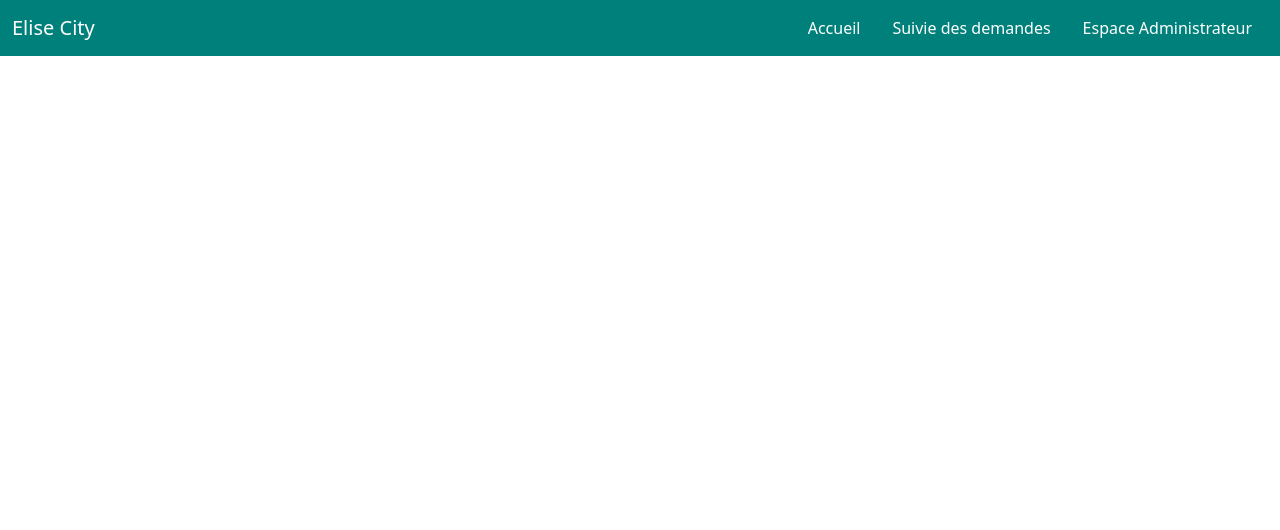
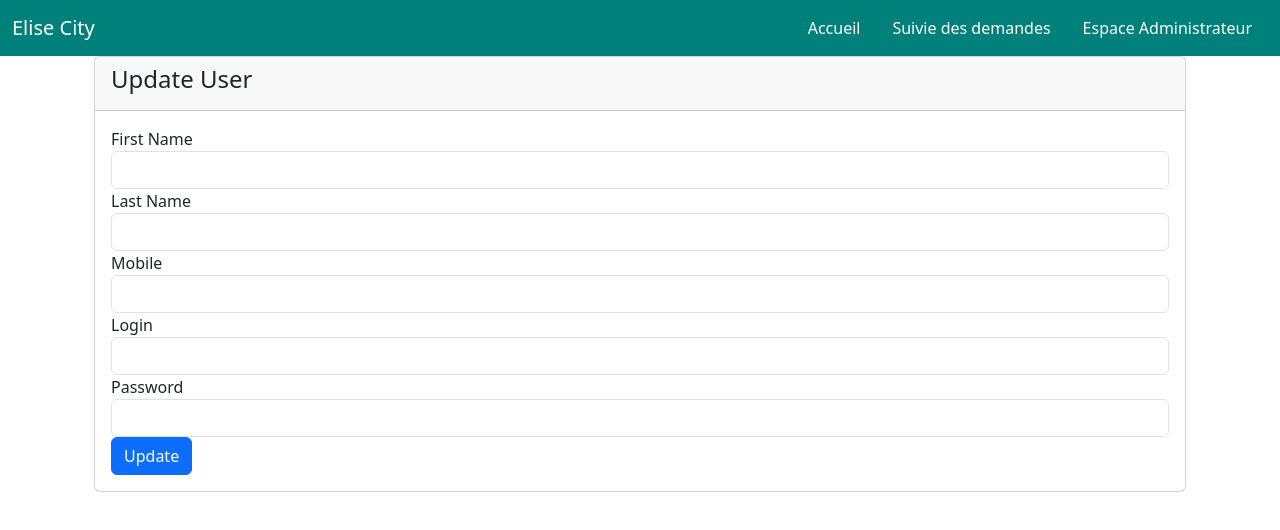
Before and after one commit to ferdawssb/EliseCity-Front, a Vue app: page /1/updateUser in a window 1280 px wide. Shown: the top 530 px of the page. Built offline with nearby package versions, Linux system fonts and the light colour scheme.

Commit message:
Gestion de utilisateur : update & delete

```diff
--- a/src/router/index.js
+++ b/src/router/index.js
@@ -10,15 +10,27 @@ const router = createRouter({
       name: 'home',
       component: HomeView
     },
+    {
+      path: '/login',
+      name: 'container',
+      component: () => import('../views/Login.vue')
+    },
+
+    {
+      path: '/gestionuser',
+      name: 'GestionUser',
+      component: () => import('../views/GestionUser.vue')
+    },
+    {
+      path:'/:id/updateUser' ,
+      name: 'UserUpdate',
+      component: () => import('../views/UpdateUser.vue')
+    }
 
 
 
 
-    {
-      path: '/login',
-      name: 'container',
-      component: () => import('../views/Login.vue')
-    }
+
   ]
 })
 
--- a/src/views/GestionUser.vue
+++ b/src/views/GestionUser.vue
@@ -1,13 +1,8 @@
-
-
 <template>
   <div class="container">
     <div class="card">
       <div class="card-header">
-          <h4>
-            Users
-
-          </h4>
+        <h4>Users</h4>
       </div>
       <div class="card-body">
         <table class="table table-bordered">
@@ -19,24 +14,27 @@
               <th>Mobile</th>
               <th>Email</th>
               <th>createAt</th>
-
             </tr>
           </thead>
 
           <tbody>
-              <tr v-for="(user, index) in User " :key="index">
-                <td> {{ user.id}} </td>
-                <td> {{ user.firstname }} </td>
-                <td> {{ user.lastname }}</td>
-                <td> {{ user.mobile}}</td>
-                <td> {{ user.login }}</td>
-                <td> {{ user.createAt}}</td>
-
+            <tr v-for="(user, index) in User" :key="index">
+              <td>{{ user.id }}</td>
+              <td>{{ user.firstname }}</td>
+              <td>{{ user.lastname }}</td>
+              <td>{{ user.mobile }}</td>
+              <td>{{ user.login }}</td>
+              <td>{{ user.createAt }}</td>
 
               <td>
-
-                  <button  @click="deleteUser(index)"  type="button" class="btn btn-danger" >Delete</button>
-                  <RouterLink to="/" class="btn btn-primary float-end">
+                <button
+                  @click="deleteUser(index)"
+                  type="button"
+                  class="btn btn-danger"
+                >
+                  Delete
+                </button>
+                <RouterLink :to="  user.id + '/updateUser'" class="btn btn-primary float-end">
                   Update
                 </RouterLink>
               </td>
@@ -48,12 +46,9 @@
   </div>
 </template>
 
+<script>
+import axios from "axios";
 
-
-  <script>
-
-  import axios from "axios";
-import UpdateUser from "./UpdateUser.vue";
 
 export default {
   data() {
@@ -66,17 +61,19 @@ export default {
   },
   methods: {
     getUsers() {
-      axios.get("https://localhost:7129/api/User")
+      axios
+        .get("https://localhost:7129/api/User")
         .then((response) => {
           this.User = response.data;
           console.log(this.User);
         })
         .catch((error) => {
-          console.error("Erreur lors de la récupération des utilisateurs :", error);
+          console.error(
+            "Erreur lors de la récupération des utilisateurs :",
+            error
+          );
         });
     },
-
-
 
     deleteUser(index) {
       if (confirm("Êtes-vous sûr de vouloir supprimer cet utilisateur ?")) {
@@ -89,28 +86,20 @@ export default {
             this.getUsers();
           })
           .catch((error) => {
-            console.error("Erreur lors de la suppression de l'utilisateur :", error);
+            console.error(
+              "Erreur lors de la suppression de l'utilisateur :",
+              error
+            );
           });
       }
     },
-
   },
-
-
-
-
-
-  }
-
-
+};
 </script>
 <style>
-
 body {
   margin: 0;
   padding: 0;
   background-color: #abe9e6;
 }
-
-
 </style>
--- a/src/views/UpdateUser.vue
+++ b/src/views/UpdateUser.vue
@@ -2,29 +2,54 @@
   <div class="container">
     <div class="card">
       <div class="card-header">
-          <h4>Update User </h4>
+        <h4>Update User</h4>
       </div>
       <div class="card-body">
         <form @submit.prevent="updateUser">
           <div class="form-group">
             <label for="firstname">First Name</label>
-              <input type="text" class="form-control" id="firstname" v-model="updatedUser.firstname">
+            <input
+              type="text"
+              class="form-control"
+              id="firstname"
+              v-model="updatedUser.firstname"
+            />
           </div>
           <div class="form-group">
             <label for="lastname">Last Name</label>
-              <input type="text" class="form-control" id="lastname" v-model="updatedUser.lastname">
+            <input
+              type="text"
+              class="form-control"
+              id="lastname"
+              v-model="updatedUser.lastname"
+            />
           </div>
           <div class="form-group">
             <label for="mobile">Mobile</label>
-              <input type="text" class="form-control" id="mobile" v-model="updatedUser.mobile">
+            <input
+              type="text"
+              class="form-control"
+              id="mobile"
+              v-model="updatedUser.mobile"
+            />
           </div>
           <div class="form-group">
             <label for="login">Login</label>
-              <input type="text" class="form-control" id="login" v-model="updatedUser.login">
+            <input
+              type="text"
+              class="form-control"
+              id="login"
+              v-model="updatedUser.login"
+            />
           </div>
           <div class="form-group">
             <label for="password">Password</label>
-              <input type="password" class="form-control" id="password" v-model="updatedUser.password">
+            <input
+              type="password"
+              class="form-control"
+              id="password"
+              v-model="updatedUser.password"
+            />
           </div>
           <button type="submit" class="btn btn-primary">Update</button>
         </form>
@@ -33,29 +58,31 @@
   </div>
 </template>
 
+
 <script>
 import axios from "axios";
 
 export default {
+  props: ["id"], // Déclarez la propriété "id" pour recevoir l'ID de l'utilisateur à mettre à jour
+
   data() {
     return {
       updatedUser: {
         firstname: "",
         lastname: "",
         mobile: "",
-          login: "", // Utilisez le champ "login" au lieu de "email"
+        login: "",
         password: "",
       },
     };
   },
 
+  methods: {
 
 
-    methods: {
     updateUser() {
-        const userId = 1;
-        // Utilisez axios pour envoyer la mise à jour de l'utilisateur au serveur
-         // Remplacez par l'ID de l'utilisateur que vous souhaitez mettre à jour
+
+      const userId = this.id; // Utilisez this.id pour obtenir l'ID de l'utilisateur à mettre à jour
       axios
         .put(`https://localhost:7129/api/User/${userId}`, this.updatedUser)
         .then((response) => {
@@ -75,6 +102,7 @@
     },
   },
 };
+
 </script>
 
 <style>
```
Lines whose indentation alone changed are shown as unchanged.
